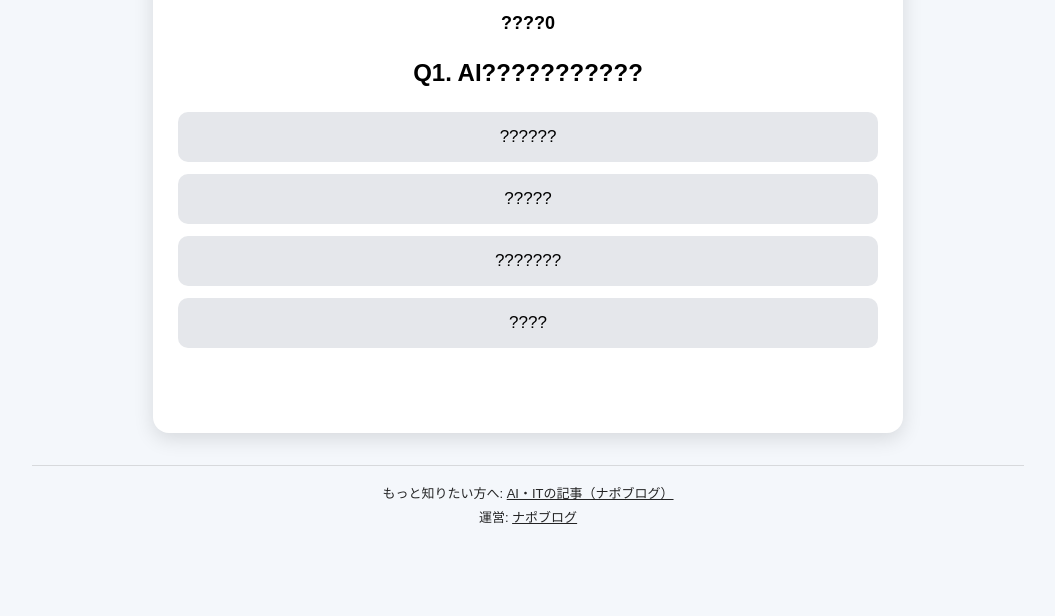
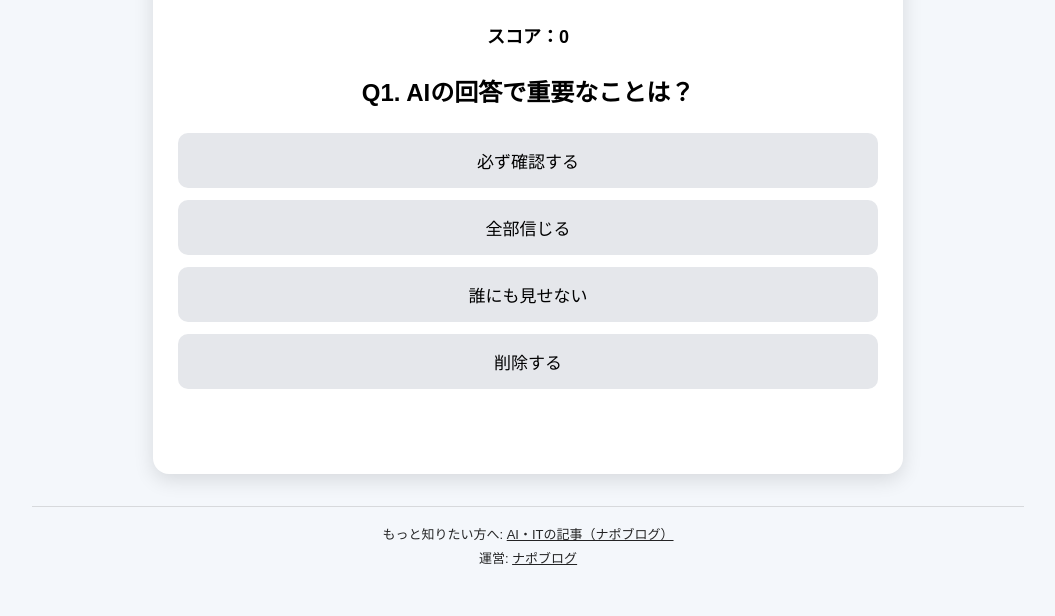
Before and after one commit to henry12-masa/AI_learninig, a plain HTML site: page index.html in a window 1280 px wide. Shown: the part 184-800 px from the top of the page, without its empty margins (112-1167 px from the left). Drawn offline with Linux system fonts and the light colour scheme.

Commit message:
Fix mojibake: restore Japanese text lost in verification-tag commit
Co-Authored-By: Claude Opus 5.5 <noreply@anthropic.com>
Claude-Session: https://claude.ai/code/session_01Www4SkLfqsjhpKnAZKzAKw

```diff
--- a/index.html
+++ b/index.html
@@ -4,7 +4,7 @@
 <meta name="google-site-verification" content="fI6VE2a41HjVNPJzio2iur_L8SaiEbpX48CRMR9H1PQ" />
   <meta charset="UTF-8" />
   <meta name="viewport" content="width=device-width, initial-scale=1.0"/>
-  <title>AI?????</title>
+  <title>AI学習クイズ</title>
 
   <style>
     body{
@@ -109,12 +109,12 @@
 
 <div class="container">
 
-  <h1>AI?????</h1>
+  <h1>AI学習クイズ</h1>
 
   <div class="ad">
     <script async src="https://pagead2.googlesyndication.com/pagead/js/adsbygoogle.js?client=ca-pub-8398161859137802"
      crossorigin="anonymous"></script>
-<!-- ??? -->
+<!-- チェス -->
 <ins class="adsbygoogle"
      style="display:block"
      data-ad-client="ca-pub-8398161859137802"
@@ -127,11 +127,11 @@
   </div>
 
   <div class="score" id="scoreText">
-    ????0
+    スコア：0
   </div>
 
   <div class="question" id="question">
-    ???
+    問題文
   </div>
 
   <div class="choices" id="choices"></div>
@@ -139,11 +139,11 @@
   <div id="resultMessage"></div>
 
   <button id="nextBtn">
-    ?????
+    次の問題へ
   </button>
 
   <button id="restartBtn">
-    ??????
+    もう一度遊ぶ
   </button>
 
 </div>
@@ -153,268 +153,268 @@
 const allQuizData = [
 
   {
-    question:"AI??????",
+    question:"AIとは何の略？",
     choices:["Artificial Intelligence","Auto Internet","Active Item","Animal Information"],
     answer:"Artificial Intelligence"
   },
 
   {
-    question:"AI??????????????",
-    choices:["?????","?????","URL","???"],
-    answer:"?????"
+    question:"AIに指示を出す文章を何という？",
+    choices:["プロンプト","パスワード","URL","コード"],
+    answer:"プロンプト"
   },
 
   {
-    question:"ChatGPT????????",
-    choices:["????","??","??","??"],
-    answer:"????"
+    question:"ChatGPTが得意なことは？",
+    choices:["文章生成","洗濯","料理","掃除"],
+    answer:"文章生成"
   },
 
   {
-    question:"?????AI??????",
-    choices:["????AI","??AI","??AI","??AI"],
-    answer:"????AI"
+    question:"画像を作るAIを何という？",
+    choices:["画像生成AI","電卓AI","掃除AI","交通AI"],
+    answer:"画像生成AI"
   },
 
   {
-    question:"AI???????????????",
-    choices:["???","?","?","?"],
-    answer:"???"
+    question:"AIが学習するために必要なものは？",
+    choices:["データ","砂","石","水"],
+    answer:"データ"
   },
 
   {
-    question:"AI??????????????",
-    choices:["????????","????","?????","?????"],
-    answer:"????????"
+    question:"AIが間違った情報を出す現象は？",
+    choices:["ハルシネーション","ログイン","キャッシュ","スクロール"],
+    answer:"ハルシネーション"
   },
 
   {
-    question:"???????",
+    question:"機械学習とは？",
     choices:[
-      "?????????",
-      "???????",
-      "???????",
-      "???????"
+      "データから学ぶ技術",
+      "機械を洗うこと",
+      "電気を作ること",
+      "建物を作ること"
     ],
-    answer:"?????????"
+    answer:"データから学ぶ技術"
   },
 
   {
-    question:"??AI????????",
+    question:"生成AIができることは？",
     choices:[
-      "????????",
-      "????",
-      "?????",
-      "?????"
+      "文章や画像を作る",
+      "空を飛ぶ",
+      "雨を止める",
+      "時間を戻す"
     ],
-    answer:"????????"
+    answer:"文章や画像を作る"
   },
 
   {
-    question:"AI???????????????",
+    question:"AIに大量のデータを与える目的は？",
     choices:[
-      "???????",
-      "??????",
-      "????",
-      "???????"
+      "学習させるため",
+      "重くするため",
+      "壊すため",
+      "色を変えるため"
     ],
-    answer:"???????"
+    answer:"学習させるため"
   },
 
   {
-    question:"AI???????????",
+    question:"AIの回答で重要なことは？",
     choices:[
-      "??????",
-      "?????",
-      "???????",
-      "????"
+      "必ず確認する",
+      "全部信じる",
+      "誰にも見せない",
+      "削除する"
     ],
-    answer:"??????"
+    answer:"必ず確認する"
   },
 
   {
-    question:"AI??????????",
-    choices:["????","????","????","????"],
-    answer:"????"
+    question:"AIで翻訳を行う技術は？",
+    choices:["機械翻訳","電子翻訳","高速翻訳","瞬間翻訳"],
+    answer:"機械翻訳"
   },
 
   {
-    question:"??????????AI??",
-    choices:["????","????","???","????"],
-    answer:"????"
+    question:"音声を文字に変換するAIは？",
+    choices:["音声認識","画像認識","顔認識","温度認識"],
+    answer:"音声認識"
   },
 
   {
-    question:"AI???????????",
-    choices:["???","????","????","???"],
-    answer:"???"
+    question:"AIで顔を判別する技術は？",
+    choices:["顔認識","空間認識","画像変換","映像化"],
+    answer:"顔認識"
   },
 
   {
-    question:"AI?????????????????",
-    choices:["?????","?????","???????","??????"],
-    answer:"?????"
+    question:"AIでおすすめ商品を表示する仕組みは？",
+    choices:["レコメンド","スクロール","ストリーミング","レンダリング"],
+    answer:"レコメンド"
   },
 
   {
-    question:"??????????????",
-    choices:["?????","???","??","??"],
-    answer:"?????"
+    question:"教師あり学習で必要なものは？",
+    choices:["正解データ","料理本","動画","広告"],
+    answer:"正解データ"
   },
 
   {
-    question:"AI????????",
+    question:"AIが得意なことは？",
     choices:[
-      "???????",
-      "??",
-      "??",
-      "??"
+      "大量データ分析",
+      "睡眠",
+      "運動",
+      "散歩"
     ],
-    answer:"???????"
+    answer:"大量データ分析"
   },
 
   {
-    question:"AI????????",
+    question:"AIが苦手なことは？",
     choices:[
-      "?????????",
-      "??",
-      "??",
-      "??"
+      "感情理解の完全再現",
+      "計算",
+      "検索",
+      "分類"
     ],
-    answer:"?????????"
+    answer:"感情理解の完全再現"
   },
 
   {
-    question:"AI?????????????",
+    question:"AI開発でよく使われる言語は？",
     choices:["Python","HTML","CSS","PowerPoint"],
     answer:"Python"
   },
 
   {
-    question:"????????????????????",
-    choices:["????","?","???","?"],
-    answer:"????"
+    question:"ニューラルネットワークは何を参考にした？",
+    choices:["人間の脳","車","飛行機","海"],
+    answer:"人間の脳"
   },
 
   {
-    question:"AI????????????",
-    choices:["????","????","????","????"],
-    answer:"????"
+    question:"AIが画像を分析する技術は？",
+    choices:["画像認識","音声認識","温度認識","感情削除"],
+    answer:"画像認識"
   },
 
   {
-    question:"AI????????",
+    question:"AIチャットの例は？",
     choices:["ChatGPT","Excel","Word","Paint"],
     answer:"ChatGPT"
   },
 
   {
-    question:"AI?????????????????",
-    choices:["??????","????","????","????"],
-    answer:"??????"
+    question:"AIが自動で文章を書くことを何という？",
+    choices:["自然言語生成","画像変換","音声出力","自動保存"],
+    answer:"自然言語生成"
   },
 
   {
-    question:"AI?????????????",
-    choices:["??","????","?","??"],
-    answer:"??"
+    question:"AIで重要視される倫理問題は？",
+    choices:["偏見","睡眠不足","色","天気"],
+    answer:"偏見"
   },
 
   {
-    question:"AI??????????????",
-    choices:["???","??","??","??"],
-    answer:"???"
+    question:"AIの学習結果を改善することを？",
+    choices:["最適化","削除","停止","圧縮"],
+    answer:"最適化"
   },
 
   {
-    question:"????????????",
+    question:"ディープラーニングとは？",
     choices:[
-      "????",
-      "????",
-      "????",
-      "????"
+      "深層学習",
+      "深海探索",
+      "深夜勉強",
+      "高速通信"
     ],
-    answer:"????"
+    answer:"深層学習"
   },
 
   {
-    question:"AI????????????",
-    choices:["??????","????","????","????"],
-    answer:"??????"
+    question:"AIが会話を理解する分野は？",
+    choices:["自然言語処理","画像加工","動画編集","音楽制作"],
+    answer:"自然言語処理"
   },
 
   {
-    question:"AI????????????",
+    question:"AI画像生成で有名なものは？",
     choices:["Stable Diffusion","Excel","Photoshop","Zoom"],
     answer:"Stable Diffusion"
   },
 
   {
-    question:"AI???????????",
-    choices:["???","???","???","???"],
-    answer:"???"
+    question:"AIが学習しすぎる問題を？",
+    choices:["過学習","超学習","高速化","最小化"],
+    answer:"過学習"
   },
 
   {
-    question:"AI?????????????",
+    question:"AIを使う時に注意することは？",
     choices:[
-      "???????????",
-      "???????",
-      "?????",
-      "????"
+      "個人情報を入れすぎない",
+      "何でも入力する",
+      "電源を抜く",
+      "毎回消す"
     ],
-    answer:"???????????"
+    answer:"個人情報を入れすぎない"
   },
 
   {
-    question:"AI??????????",
-    choices:["????AI","??AI","??AI","??AI"],
-    answer:"????AI"
+    question:"AIで動画を作る技術は？",
+    choices:["動画生成AI","録画AI","通信AI","保存AI"],
+    answer:"動画生成AI"
   },
 
-  // ?????????100????????
+  // ↓ここから追加用（100問まで増やせる）
 
   {
-    question:"AI??????????????????",
+    question:"AIがチェスで人間に勝利した有名事例は？",
     choices:["Deep Blue","Windows","Linux","Safari"],
     answer:"Deep Blue"
   },
 
   {
-    question:"AI??????????????",
-    choices:["????","??","??","??"],
-    answer:"????"
+    question:"AIで自動運転に使われる技術は？",
+    choices:["画像認識","掃除","翻訳","圧縮"],
+    answer:"画像認識"
   },
 
   {
-    question:"AI?????????????",
-    choices:["?????","?????","??","??"],
-    answer:"?????"
+    question:"AIが苦手になりやすいものは？",
+    choices:["未知の状況","大量データ","計算","検索"],
+    answer:"未知の状況"
   },
 
   {
-    question:"AI?????????????",
-    choices:["??????????","?????","????","??"],
-    answer:"??????????"
+    question:"AIの回答品質を上げる工夫は？",
+    choices:["良いプロンプトを書く","適当に入力","短くする","消す"],
+    answer:"良いプロンプトを書く"
   },
 
   {
-    question:"AI?????GPU??????",
-    choices:["????","??","??","??"],
-    answer:"????"
+    question:"AIで使われるGPUは何のため？",
+    choices:["高速計算","掃除","録音","印刷"],
+    answer:"高速計算"
   }
 
 ];
 
 // =======================
-// 30?????????
+// 30問だけランダム抽出
 // =======================
 
 const quizData = allQuizData
   .sort(() => Math.random() - 0.5)
   .slice(0, 30);
 
-console.log("???:", quizData.length);
+console.log("出題数:", quizData.length);
 
 
 
@@ -457,7 +457,7 @@ function loadQuestion(){
 
   });
 
-  scoreText.textContent = `????${score}`;
+  scoreText.textContent = `スコア：${score}`;
 }
 
 function checkAnswer(button, choice){
@@ -486,7 +486,7 @@ function checkAnswer(button, choice){
 
     button.classList.add("correct");
 
-    resultMessage.textContent = "? ???";
+    resultMessage.textContent = "⭕ 正解！";
     resultMessage.classList.add("success");
 
   } else {
@@ -494,11 +494,11 @@ function checkAnswer(button, choice){
     button.classList.add("wrong");
 
     resultMessage.textContent =
-      `? ???? ????${correctAnswer}?`;
+      `❌ 不正解！ 正解は「${correctAnswer}」`;
     resultMessage.classList.add("fail");
   }
 
-  scoreText.textContent = `????${score}`;
+  scoreText.textContent = `スコア：${score}`;
 
   nextBtn.style.display = "inline-block";
 }
@@ -520,14 +520,14 @@ nextBtn.onclick = () => {
 function showResult(){
 
   questionEl.textContent =
-    `??????`;
+    `クイズ終了！`;
 
   choicesEl.innerHTML = "";
 
   resultMessage.innerHTML =
-    `????????<br><br>
-     ${quizData.length}??
-     ${score}????`;
+    `あなたのスコアは<br><br>
+     ${quizData.length}問中
+     ${score}問正解！`;
 
   resultMessage.className = "success";
 
```
